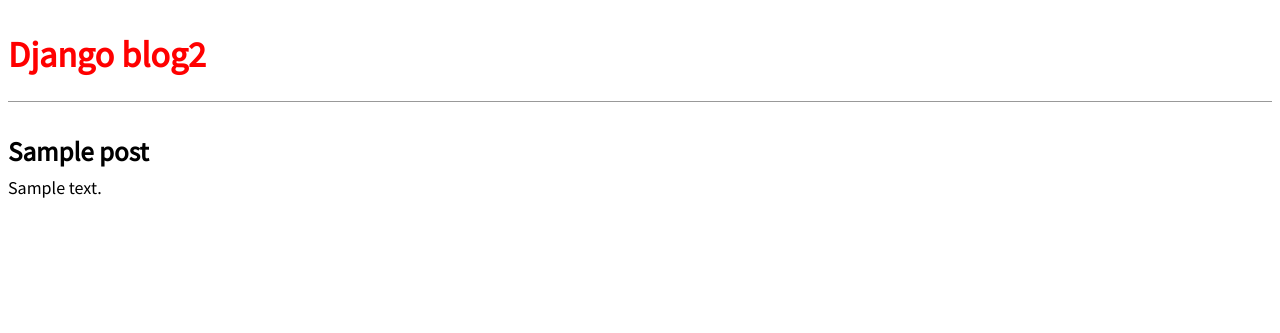
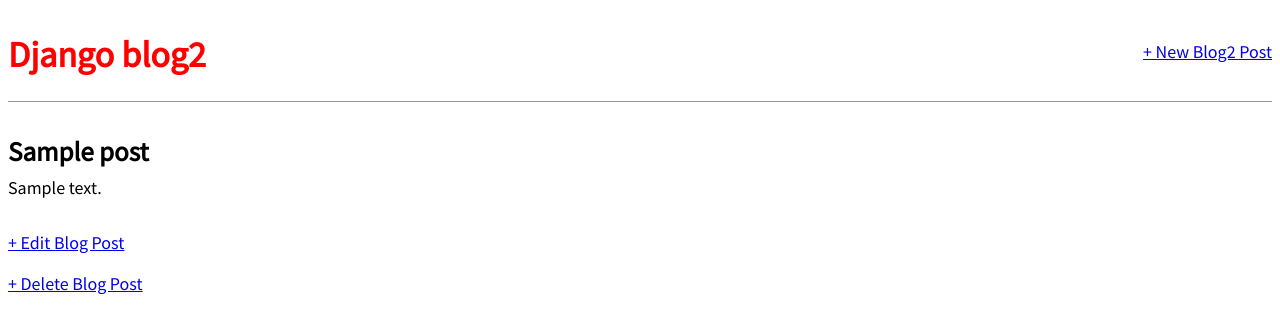
Before and after one commit to Dzyamon/django_blog2, a Django app: page /post/1/ in a window 1280 px wide. Shown: the top 333 px of the page. Run offline with Django 4.2, Linux system fonts and the light colour scheme; tables that the repository leaves empty hold one stand-in row (values such as "Sample post").

Commit message:
add new post, update post, and delete post + tests

```diff
--- a/blog2/urls.py
+++ b/blog2/urls.py
@@ -1,8 +1,11 @@
 from django.urls import path
-from .views import Blog2ListView, Blog2DetailView
+from .views import Blog2ListView, Blog2DetailView, Blog2CreateView, Blog2UpdateView, Blog2DeleteView
 
 
 urlpatterns = [
+    path('post/new/', Blog2CreateView.as_view(), name='post_new'),
     path('post/<int:pk>/', Blog2DetailView.as_view(), name='post_detail'),
+    path('post/<int:pk>/edit/', Blog2UpdateView.as_view(), name='post_edit'),
+    path("post/<int:pk>/delete/", Blog2DeleteView.as_view(), name='post_delete'),
     path('', Blog2ListView.as_view(), name='home'),
 ]
--- a/blog2/views.py
+++ b/blog2/views.py
@@ -1,6 +1,7 @@
-from django.shortcuts import render
 from django.views.generic import ListView, DetailView
+from django.views.generic.edit import CreateView, UpdateView, DeleteView
 from .models import Post
+from django.urls import reverse_lazy
 
 
 class Blog2ListView(ListView):
@@ -11,3 +12,21 @@
 class Blog2DetailView(DetailView):
     model = Post
     template_name = 'post_detail.html'
+
+
+class Blog2CreateView(CreateView):
+    model = Post
+    template_name = 'post_new.html'
+    fields = ['title', 'author', 'body']
+
+
+class Blog2UpdateView(UpdateView):
+    model = Post
+    template_name = 'post_edit.html'
+    fields = ['title', 'body']
+
+
+class Blog2DeleteView(DeleteView):
+    model = Post
+    template_name = 'post_delete.html'
+    success_url = reverse_lazy('home')
--- a/templates/base.html
+++ b/templates/base.html
@@ -8,9 +8,15 @@
     <link rel="stylesheet" href="{% static 'css/base.css' %}">
 </head>
 <body>
-    <header>
-        <h1><a href="{% url 'home' %}">Django blog2</a></h1>
-    </header>
+    <div>
+        <header>
+            <div class="nav-left">
+                <h1><a href="{% url 'home' %}">Django blog2</a></h1>
+            </div>
+            <div class="nav-right">
+                <a href="{% url 'post_new' %}">+ New Blog2 Post</a>
+            </div>
+        </header>
     <div>
         {% block content %}
         {% endblock content %}
--- a/templates/post_detail.html
+++ b/templates/post_detail.html
@@ -5,4 +5,6 @@
     <h2>{{ post.title }}</h2>
     <p>{{ post.body }}</p>
 </div>
+<p><a href="{% url 'post_edit' post.pk %}">+ Edit Blog Post</a></p>
+<p><a href="{% url 'post_delete' post.pk %}">+ Delete Blog Post</a></p>
 {% endblock content %}
```
Also changed, not shown: blog2/tests.py (+29 -0 lines), templates/post_delete.html (added, +9 -0 lines), templates/post_edit.html (added, +9 -0 lines), templates/post_new.html (added, +9 -0 lines).
